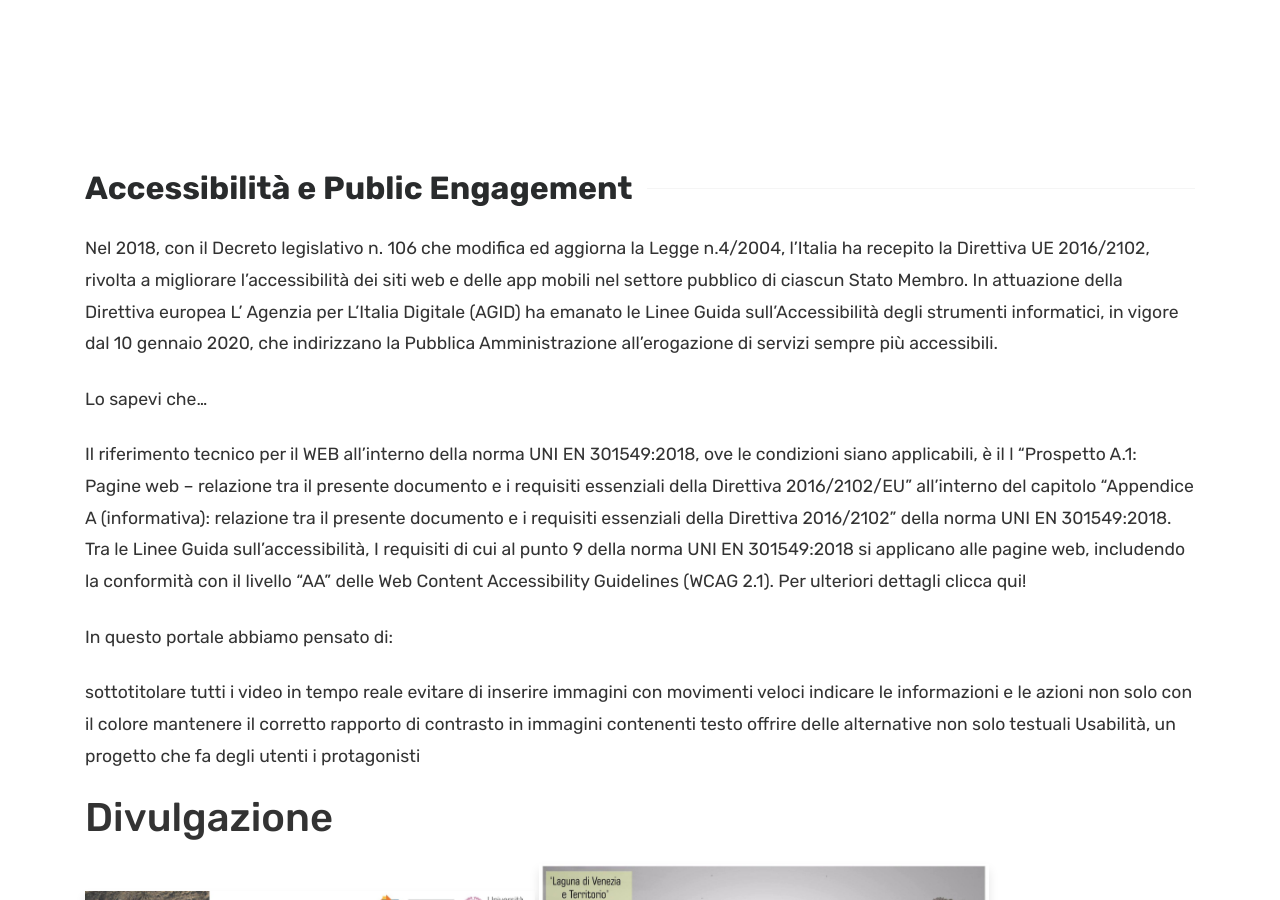
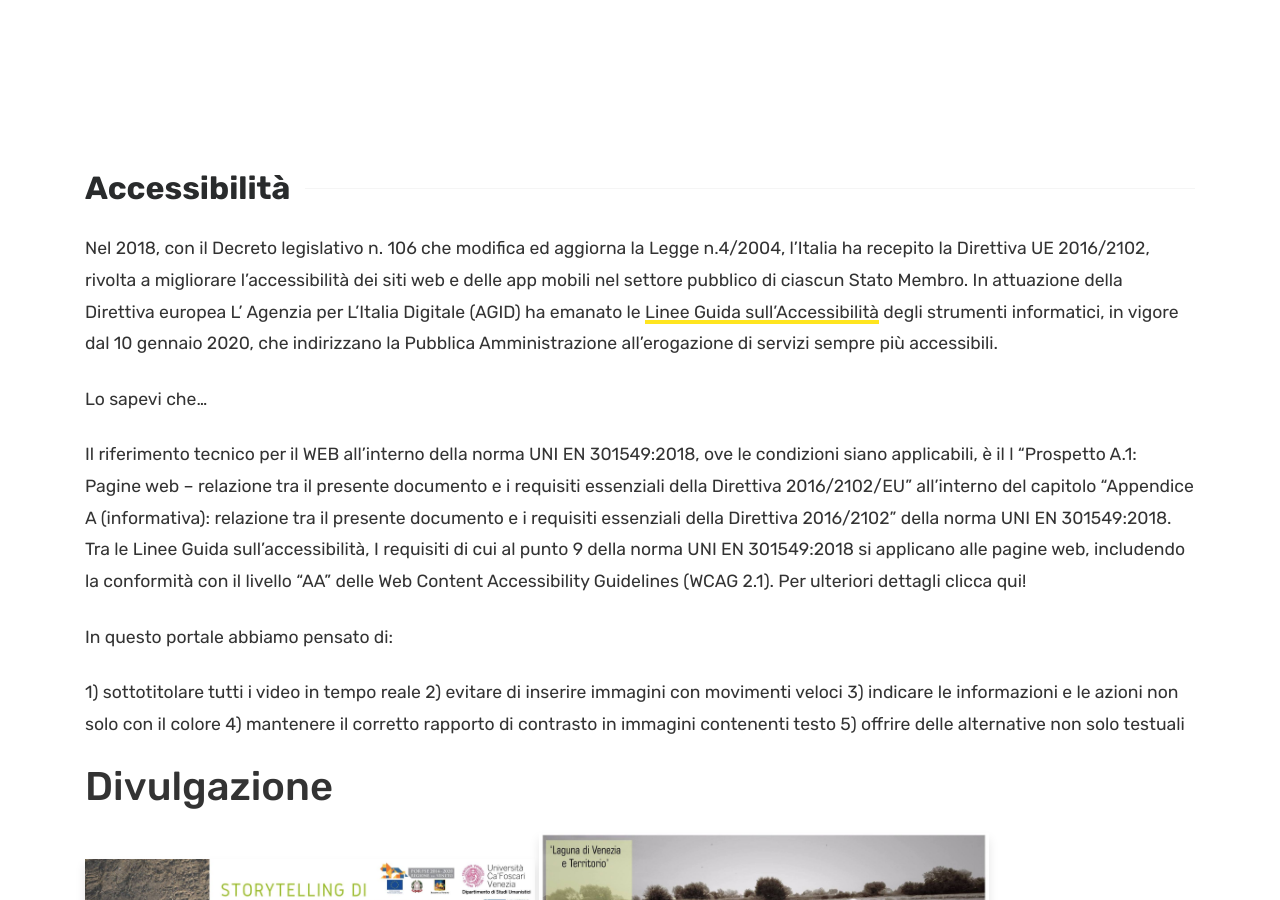
Before and after one commit to valrem93/SantIlarioeilBrenta_test, a Jekyll site: the page built from docs/open.md, in a window 1280 px wide and 900 px high. Built offline with Jekyll 4.4.1, drawn with Linux system fonts in a browser that asks for light colours; comment, search, counter and statistics services are not loaded.

Commit message:
Update open.md

```diff
--- a/docs/open.md
+++ b/docs/open.md
@@ -1,9 +1,9 @@
 ---
 layout: page
-title: Accessibilità e Public Engagement
+title: Accessibilità
 comments: true
 ---
-Nel 2018, con il Decreto legislativo n. 106 che modifica ed aggiorna la Legge n.4/2004, l’Italia ha recepito la Direttiva UE 2016/2102, rivolta a migliorare l’accessibilità dei siti web e delle app mobili nel settore pubblico di ciascun Stato Membro. In attuazione della Direttiva europea L’ Agenzia per L’Italia Digitale (AGID) ha emanato le Linee Guida sull’Accessibilità degli strumenti informatici, in vigore dal 10 gennaio 2020, che indirizzano la Pubblica Amministrazione all’erogazione di servizi sempre più accessibili.
+Nel 2018, con il Decreto legislativo n. 106 che modifica ed aggiorna la Legge n.4/2004, l’Italia ha recepito la Direttiva UE 2016/2102, rivolta a migliorare l’accessibilità dei siti web e delle app mobili nel settore pubblico di ciascun Stato Membro. In attuazione della Direttiva europea L’ Agenzia per L’Italia Digitale (AGID) ha emanato le [Linee Guida sull’Accessibilità](https://www.agid.gov.it/it/design-servizi/accessibilita/linee-guida-accessibilita-strumenti-informatici) degli strumenti informatici, in vigore dal 10 gennaio 2020, che indirizzano la Pubblica Amministrazione all’erogazione di servizi sempre più accessibili.
 
 Lo sapevi che…
 
@@ -11,12 +11,12 @@ Il riferimento tecnico per il WEB all’interno della norma UNI EN 301549:2018,
 
 In questo portale abbiamo pensato di:
 
-sottotitolare tutti i video in tempo reale
-evitare di inserire immagini con movimenti veloci
-indicare le informazioni e le azioni non solo con il colore
-mantenere il corretto rapporto di contrasto in immagini contenenti testo
-offrire delle alternative non solo testuali
-Usabilità, un progetto che fa degli utenti i protagonisti
+1) sottotitolare tutti i video in tempo reale
+2) evitare di inserire immagini con movimenti veloci
+3) indicare le informazioni e le azioni non solo con il colore
+4) mantenere il corretto rapporto di contrasto in immagini contenenti testo
+5) offrire delle alternative non solo testuali
+
 
 
 Divulgazione
```
